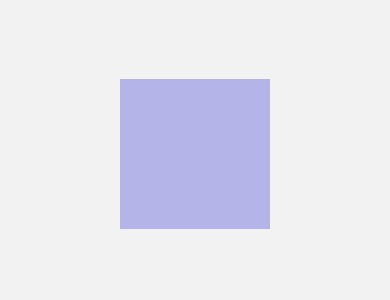
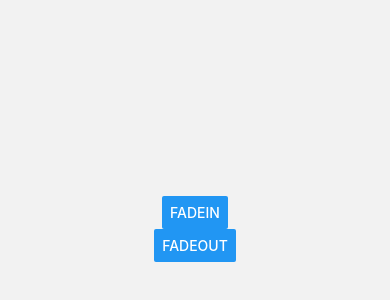
Before and after one commit to JorgeLpzGnz/06-RNComponents, a React Native app: screen /Animation101Screen in a window 390 px wide. Shown: the part 268-568 px from the top of the page. Built offline with nearby package versions, Linux system fonts and the light colour scheme.

Commit message:
195. FadeIn & FadeOut

```diff
--- a/src/screens/Animation101Screen.tsx
+++ b/src/screens/Animation101Screen.tsx
@@ -1,15 +1,44 @@
 import React, { useRef } from 'react'
-import { Text, StyleSheet, View, Animated } from 'react-native'
+import { Text, StyleSheet, View, Animated, Button } from 'react-native'
 
 export const Animation101Screen = () => {
 
-    const opacity = useRef( new Animated.Value(0.4) ).current
+    const opacity = useRef(new Animated.Value(0)).current
 
+    const fadeIn = () => {
+        Animated.timing(
+            opacity,
+            {
+                toValue: 1,
+                duration: 300,
+                useNativeDriver: true,
+            }
+        ).start()
+    }
+
+    const fadeOut = () => {
+        Animated.timing(
+            opacity,
+            {
+                toValue: 0,
+                duration: 300,
+                useNativeDriver: true,
+            }
+        ).start()
+    }
 
     return (
-      <View style={ styles.container }>
-        <Animated.View style={{ ...styles.purpleBox, opacity }}/>
-      </View>
+        <View style={styles.container}>
+            <Animated.View style={{ ...styles.purpleBox, opacity }} />
+            <Button
+                title="FadeIn"
+                onPress={ fadeIn }
+            />
+            <Button
+                title="FadeOut"
+                onPress={ fadeOut }
+            />
+        </View>
     )
 }
 
```
